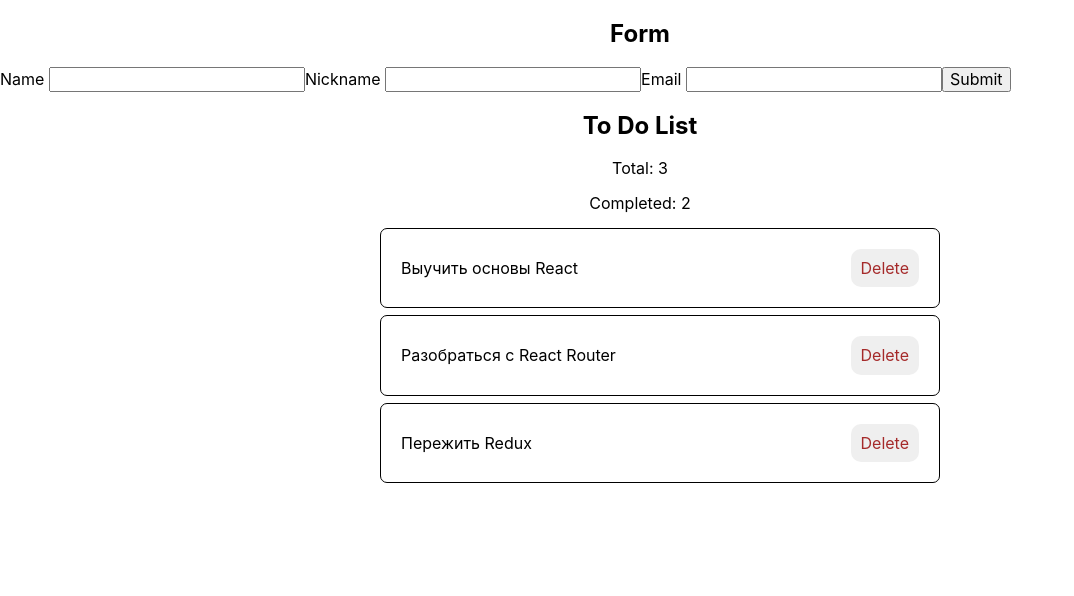
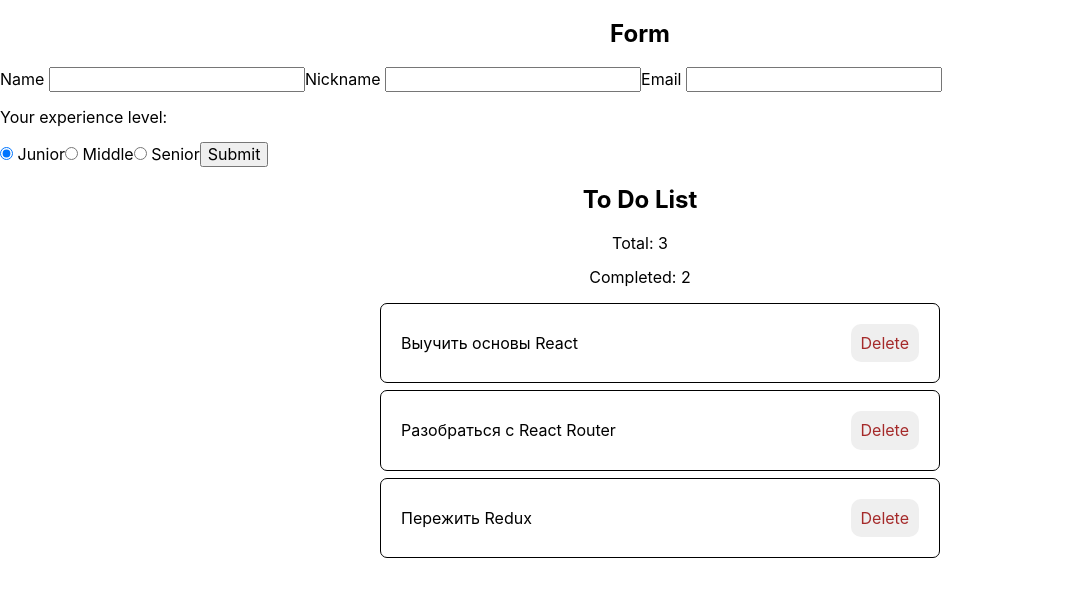
Before and after one commit to Larisa-Antsifrova/goit-practice-react, a React (Create React App) app: page / in a window 1280 px wide. Shown: the top 596 px of the page, without its empty margins (0-1074 px from the left). Built offline with nearby package versions, Linux system fonts and the light colour scheme.

Commit message:
Added radio buttons.

```diff
--- a/src/components/Form/Form.js
+++ b/src/components/Form/Form.js
@@ -6,6 +6,7 @@
     name: '',
     nickname: '',
     email: '',
+    experience: 'junior',
   };
 
   nameInputId = shortid.generate();
@@ -31,6 +32,7 @@
       name: '',
       nickname: '',
       email: '',
+      experience: 'junior',
     });
   };
 
@@ -63,6 +65,37 @@
             onChange={this.handleInputChange}
           />
         </label>
+        <p>Your experience level:</p>
+        <label>
+          <input
+            type="radio"
+            name="experience"
+            value="junior"
+            onChange={this.handleInputChange}
+            checked={this.state.experience === 'junior'}
+          />{' '}
+          Junior
+        </label>
+        <label>
+          <input
+            type="radio"
+            name="experience"
+            value="middle"
+            onChange={this.handleInputChange}
+            checked={this.state.experience === 'middle'}
+          />{' '}
+          Middle
+        </label>
+        <label>
+          <input
+            type="radio"
+            name="experience"
+            value="senior"
+            onChange={this.handleInputChange}
+            checked={this.state.experience === 'senior'}
+          />{' '}
+          Senior
+        </label>
         <button type="submit">Submit</button>
       </form>
     );
```
